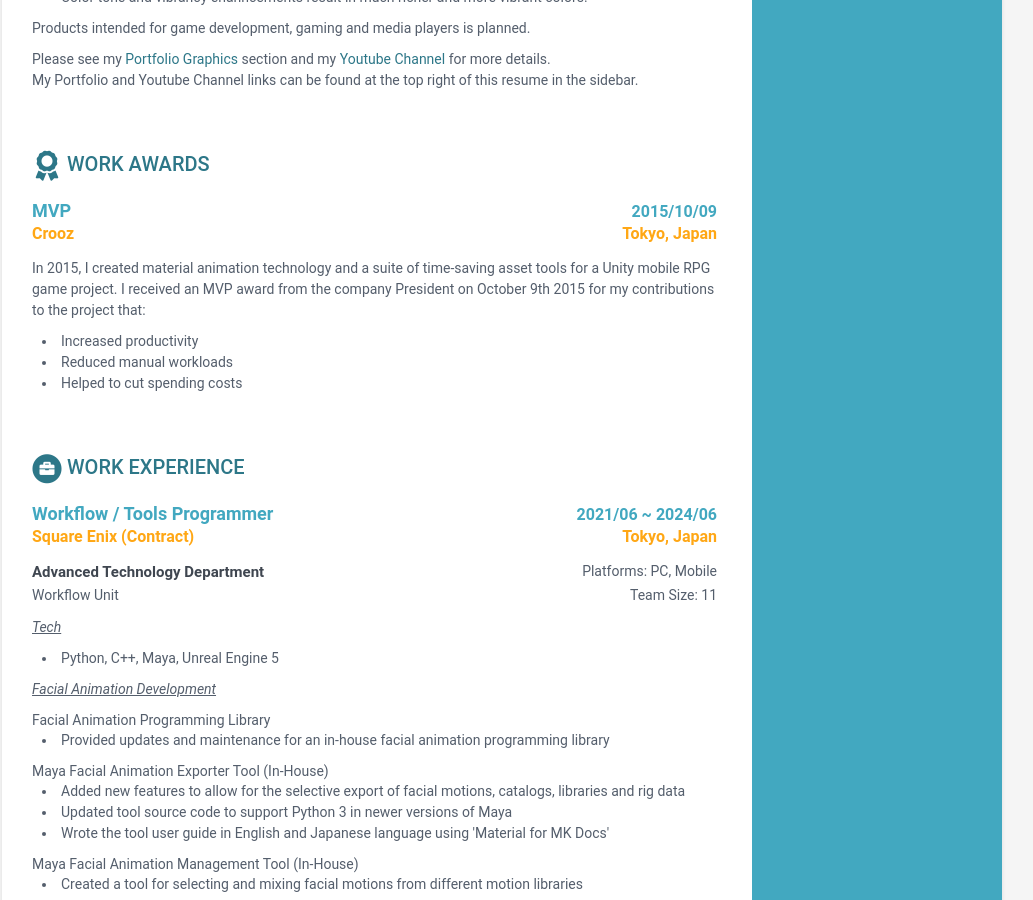
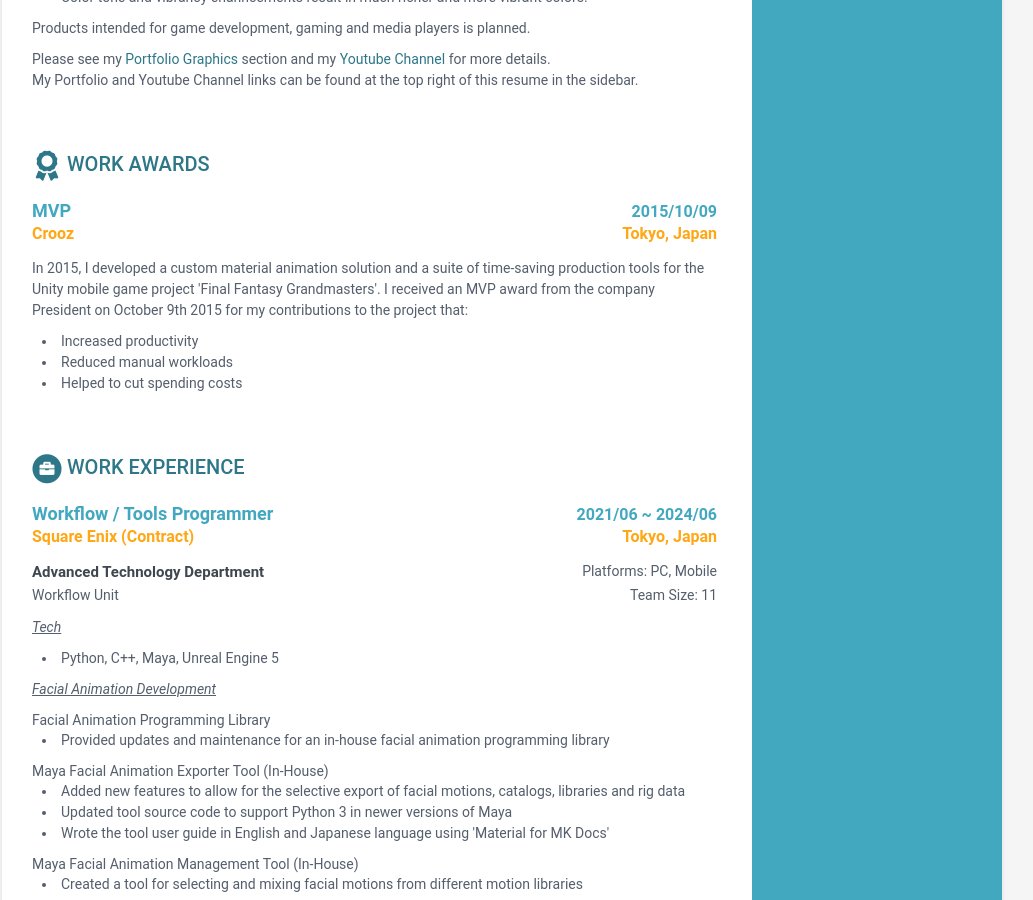
Before and after one commit to techengineer3d/resume, a Jekyll site: the page built from index.html, in a window 1280 px wide and 900 px high, scrolled down 2409 px. Shown: the whole window, without its empty margins (138-1171 px from the left). Built offline with Jekyll 4.4.1, drawn with Linux system fonts in a browser that asks for light colours.

Commit message:
Work Awards - Crooz
Minor update to award section.

```diff
--- a/_data/awards_data.yml
+++ b/_data/awards_data.yml
@@ -4,10 +4,10 @@
     location: 'Tokyo, Japan'
     time: 2015/10/09
     details: >-
-      <p>In 2015, I created material animation technology and a suite of time-saving asset tools for a Unity mobile RPG game project.
-      I received an MVP award from the company President on October 9th 2015 for my contributions to the project that:</p>
-      <p>
-       <span class="bullet-point"> Increased productivity</span>
-       <span class="bullet-point"> Reduced manual workloads</span>
-       <span class="bullet-point"> Helped to cut spending costs</span>
-      </p>
+     <p>In 2015, I developed a custom material animation solution and a suite of time-saving production tools for the Unity mobile game project 'Final Fantasy Grandmasters'.
+     I received an MVP award from the company President on October 9th 2015 for my contributions to the project that:</p>
+     <p>
+     <span class="bullet-point"> Increased productivity</span>
+     <span class="bullet-point"> Reduced manual workloads</span>
+     <span class="bullet-point"> Helped to cut spending costs</span>
+     </p>
--- a/_data/work_experience_crooz.yml
+++ b/_data/work_experience_crooz.yml
@@ -20,9 +20,9 @@
    <p>In 2015, I developed a custom material animation solution and a suite of time-saving production tools for the Unity mobile game project 'Final Fantasy Grandmasters'.
       I received an MVP award from the company President on October 9th 2015 for my contributions to the project that:</p>
    <p>
-          <span class="bullet-point"> Increased productivity</span>
-          <span class="bullet-point"> Reduced manual workloads</span>
-          <span class="bullet-point"> Helped to cut spending costs</span>
+        <span class="bullet-point"> Increased productivity</span>
+        <span class="bullet-point"> Reduced manual workloads</span>
+        <span class="bullet-point"> Helped to cut spending costs</span>
    </p>
 
    <p><i><u>Tech</u></i></p>
```
